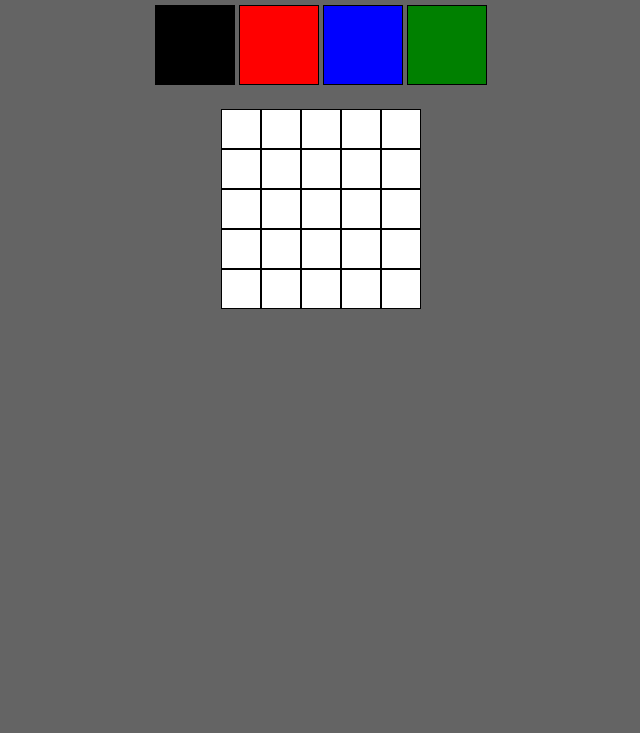
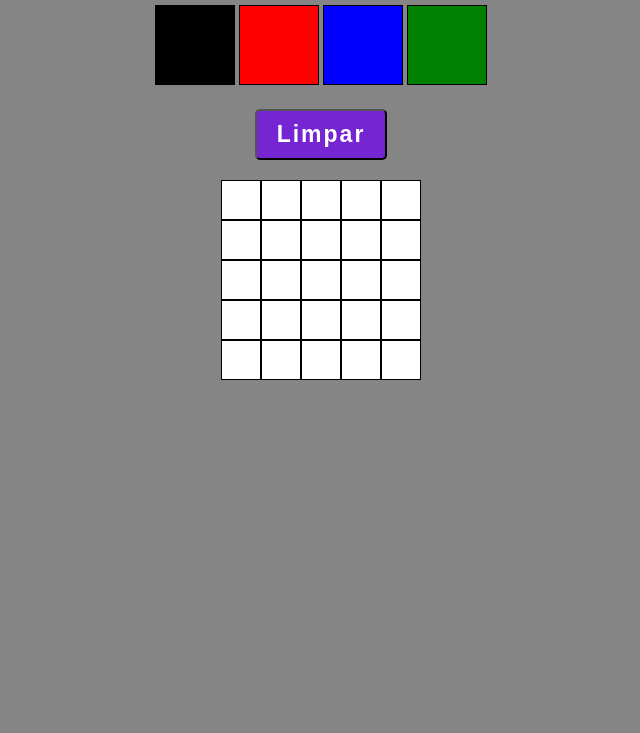
Before and after one commit to RabeloGuedes/Pixels-Art, a plain HTML site: page index.html in a window 1280 px wide. Shown: the part 67-800 px from the top of the page, without its empty margins (319-959 px from the left). Drawn offline with Linux system fonts and the light colour scheme.

Commit message:
feat: Cria um botão que, ao ser clicado, limpa o quadro preenchendo a cor de todos seus pixels com branco.

```diff
--- a/index.html
+++ b/index.html
@@ -18,6 +18,10 @@
     <div class="color"></div>
   </section>
 
+  <section id="button-container">
+
+  </section>
+
   <section id='pixel-board'>
 
   </section>
--- a/script.js
+++ b/script.js
@@ -4,8 +4,10 @@ const paletaDeCores = ['black', 'red', 'blue', 'green'];
 const colors = document.querySelectorAll('.color');
 const pixelLinesColumns = 5;
 const pixelBoard = document.querySelector('#pixel-board');
+const buttonContainer = document.querySelector('#button-container');
 let selected = document.querySelector('.color');
 let selectedColor = 'rgb(0,0,0)';
+let clearButton = document.createElement('button');
 // Variables declaration
 selected.className = 'color selected';
 
@@ -44,3 +46,14 @@ pixelBoard.addEventListener('click', function (event) {
       event.target.style.backgroundColor = selectedColor;
   }
 })
+
+clearButton.id ='clear-board';
+clearButton.innerText = 'Limpar';
+buttonContainer.append(clearButton);
+
+clearButton.addEventListener('click',function () {
+  const pixels = document.getElementsByClassName('pixel');
+  for (let pixel of pixels) {
+    pixel.style.backgroundColor = 'white';
+  }
+})
--- a/style.css
+++ b/style.css
@@ -6,7 +6,7 @@
 }
 
 body {
-  background-color: rgb(100,100,100);
+  background-color: rgb(133, 133, 133);
 }
 /* General Settings */
 
@@ -69,4 +69,16 @@ body {
   font-size: 13px;
 }
 
+#clear-board {
+  padding: 10px 20px;
+  border-radius: 5px;
+  background-color: rgb(117, 37, 209);
+  font-size: 23px;
+  font-weight: bold;
+  letter-spacing: 2px;
+  color: white;
+  display: block;
+  margin: 20px auto 0;
+}
+
 /* Main Settings */
```
